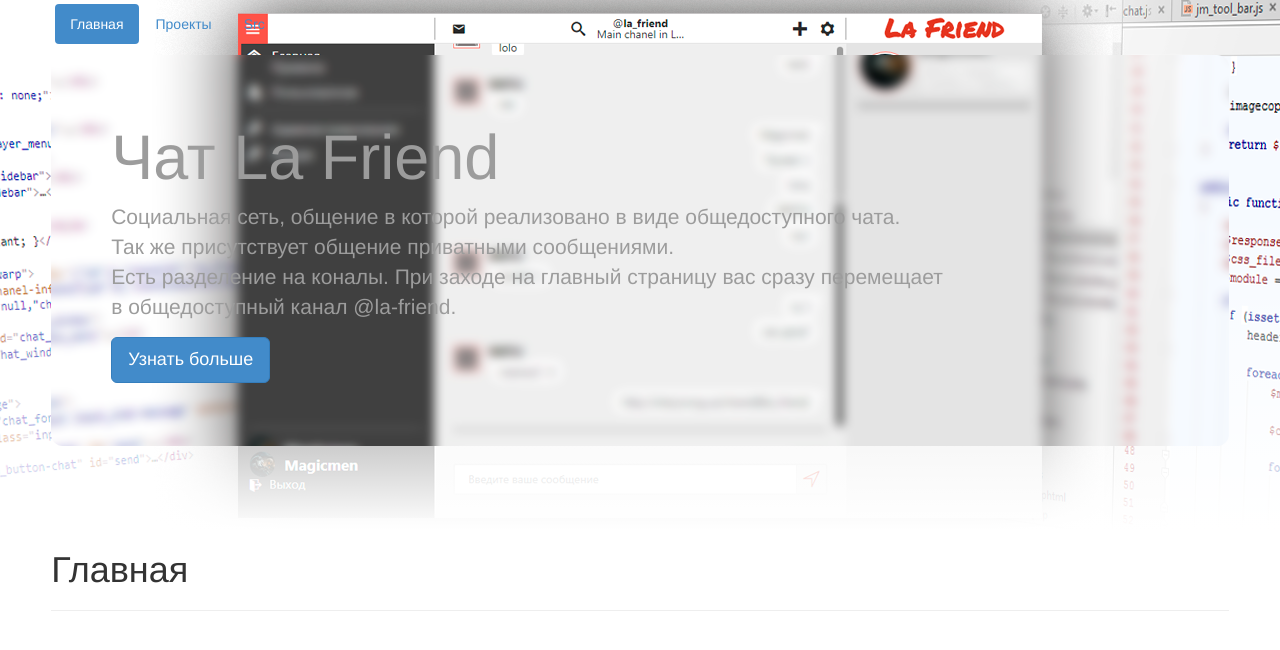
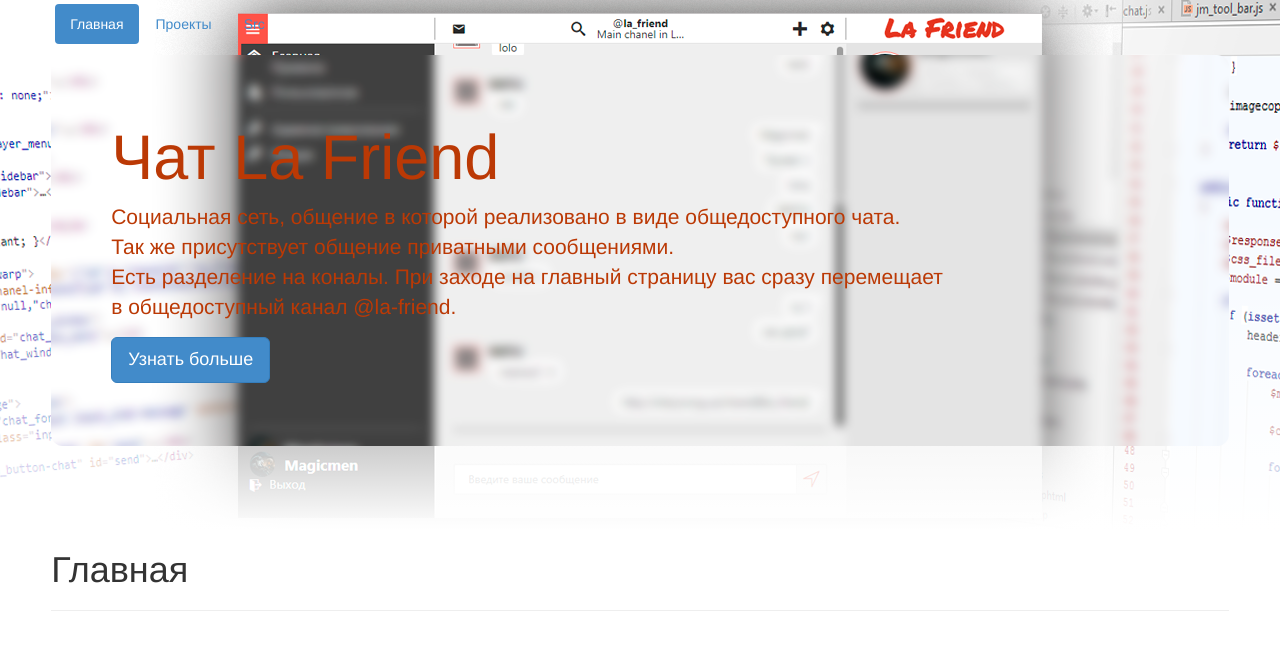
Before and after one commit to jm-organization/jm-organization.github.io, a Jekyll site: the page built from index.html, in a window 1280 px wide and 1400 px high. Shown: the top 650 px of the window. Built offline with Jekyll 4.4.1, drawn with Linux system fonts in a browser that asks for light colours.

```diff
--- a/_includes/jm_navigation.html
+++ b/_includes/jm_navigation.html
@@ -1,4 +1,4 @@
-<li{% if page.url contains '/' %} class="active"{% endif %}>
+<li{% if page.url == '/' %} class="active"{% endif %}>
 	<a href="/">Главная</a>
 </li>
 <li{% if page.url contains '/projects' %} class="active"{% endif %}>
--- a/assets/css/main.css
+++ b/assets/css/main.css
@@ -34,7 +34,7 @@
       padding-left: 60px;
       padding-right: 60px;
       background: url("https://jm-organization.github.io/assets/img/blur-picture/header-blur1.png") no-repeat center !important;
-      color: #9c9c9c !important;
+      color: #bb3905 !important;
       border-radius: 12px; }
   .jm-header .navigation {
     position: fixed;
--- a/assets/css/main.sass
+++ b/assets/css/main.sass
@@ -40,7 +40,7 @@
       padding-left: 60px
       padding-right: 60px
       background: url("https://jm-organization.github.io/assets/img/blur-picture/header-blur1.png") no-repeat center!important
-      color: $mediumDarkSupportColor!important
+      color: #bb3905!important
       border-radius: 12px
 
   .navigation
```
